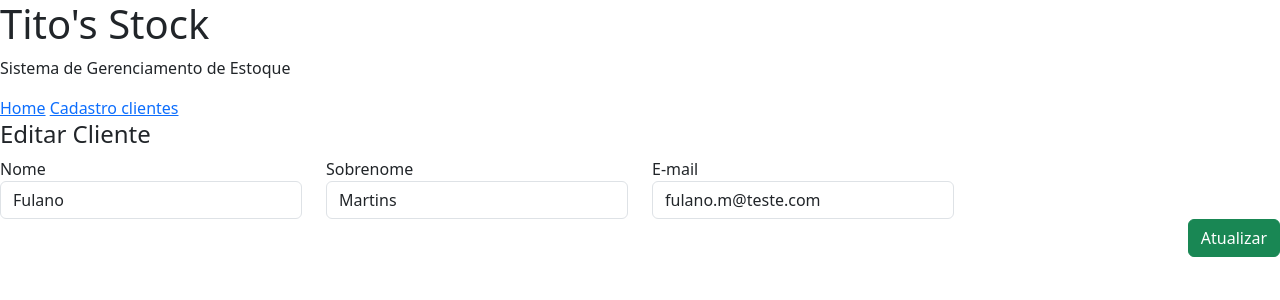
After one commit to oliverleomendes/django-I, a Django app: page /clientes/editar/3 in a window 1280 px wide. The commit adds this page. Shown: the top 300 px of the page. Run offline with Django 5.2, Linux system fonts and the light colour scheme; data comes from the database, SQL or seed files in the repository; both versions use the stored data as it was after the commit; some libraries are stand-ins or nearby versions.

Commit message:
Add in clientes and estoque process update and delete

```diff
--- a/cliente/templates/cadastro.html
+++ b/cliente/templates/cadastro.html
@@ -12,11 +12,11 @@
             </div>
             <div class="col-md-3">
                 <label for="sobrenome">Sobrenome</label>
-                <input type="text" name="sobrenome">
+                <input type="text" name="sobrenome" class="form-control">
             </div>
             <div class="col-md-3">
                 <label for="email">E-mail</label>
-                <input type="text" name="email">
+                <input type="text" name="email" class="form-control">
             </div>
         </div>
         <div class="d-flex justify-content-end">
--- /dev/null
+++ b/cliente/templates/editar_cliente.html
@@ -0,0 +1,30 @@
+{% extends 'master.html' %}
+
+{% block content %}
+    <h4>Editar Cliente</h4>
+
+    <form action="{% url 'atualizar_cliente' %}" method="post">
+        {% csrf_token %}
+        <input type="hidden" name="id" value="{{dados_cliente.id}}">
+        <div class="row">
+            <div class="col-md-3">
+                <label for="nome">Nome</label>
+                <input type="text" name="nome" class="form-control"
+                    value="{{dados_cliente.primeiro_nome}}">
+            </div>
+            <div class="col-md-3">
+                <label for="sobrenome">Sobrenome</label>
+                <input type="text" name="sobrenome" class="form-control"
+                    value="{{dados_cliente.sobrenome}}">
+            </div>
+            <div class="col-md-3">
+                <label for="email">E-mail</label>
+                <input type="text" name="email" class="form-control"
+                    value="{{dados_cliente.email}}">
+            </div>
+        </div>
+        <div class="d-flex justify-content-end">
+            <button class="btn btn-success">Atualizar</button>
+        </div>
+    </form>
+{% endblock %}
--- a/cliente/templates/master.html
+++ b/cliente/templates/master.html
@@ -4,9 +4,9 @@
     <meta charset="UTF-8">
     <meta name="viewport" content="width=device-width, initial-scale=1.0">
     <title>Tito's Stock</title>
-    <!-- {% load bootstrap5 %}
+    {% load bootstrap5 %}
     {% bootstrap_css %}
-    {% bootstrap_javascript %} -->
+    {% bootstrap_javascript %}
 </head>
 <body>
     <h1>Tito's Stock</h1>
--- a/cliente/urls.py
+++ b/cliente/urls.py
@@ -5,5 +5,8 @@ from . import views
 urlpatterns = [
     path('', views.index, name='index_cliente'),
     path('cadastro', views.cadastro, name='cadastro_cliente'),
-    path('criar/cliente', views.criar, name='criar_cliente')
+    path('criar/cliente', views.criar, name='criar_cliente'),
+    path('deletar/<int:id_cliente>', views.deletar_cliente, name='deletar_cliente'),
+    path('editar/<int:id_cliente>', views.editar, name='editar_cliente'),
+    path('atualizar', views.atualizar_cliente, name='atualizar_cliente')
 ]
--- a/cliente/views.py
+++ b/cliente/views.py
@@ -1,4 +1,4 @@
-from django.shortcuts import render, redirect
+from django.shortcuts import render, redirect, get_object_or_404
 from .models import Clientes
 from datetime import datetime
 
@@ -16,4 +16,22 @@ def criar(request):
     cliente = Clientes.objects.create(primeiro_nome=nome, sobrenome=sobrenome,
                                         email=email, status=1)
     cliente.save()
-    return redirect('index')
+    return redirect('index_cliente')
+
+def editar(request, id_cliente):
+    cliente = get_object_or_404(Clientes, pk=id_cliente)
+    return render(request, 'editar_cliente.html', {'dados_cliente': cliente})
+
+def atualizar_cliente(request):
+    id_cliente = request.POST["id"]
+    cliente = Clientes.objects.get(pk=id_cliente)
+    cliente.primeiro_nome = request.POST["nome"]
+    cliente.sobrenome = request.POST["sobrenome"]
+    cliente.email = request.POST["email"]
+    cliente.save()
+    return redirect('index_cliente')
+
+def deletar_cliente(request, id_cliente):
+    cliente = get_object_or_404(Clientes, pk=id_cliente)
+    cliente.delete()
+    return redirect('index_cliente')
--- a/estoque/templates/cadastroEstoque.html
+++ b/estoque/templates/cadastroEstoque.html
@@ -20,13 +20,13 @@
             </div>
             <div class="col-md-2">
                 <label for="preco">Preço</label>
-                <input type="number" name="preco">
+                <input type="text" name="preco" class="form-control">
             </div>
         </div>
         <div class="row">
             <div class="col-md-3">
                 <label for="descricao">Descricao</label>
-                <input type="text" name="descricao">
+                <input type="text" name="descricao" class="form-control">
             </div>
         </div>
         <div class="d-flex justify-content-end">
--- a/estoque/templates/masterEstoque.html
+++ b/estoque/templates/masterEstoque.html
@@ -4,9 +4,9 @@
     <meta charset="UTF-8">
     <meta name="viewport" content="width=device-width, initial-scale=1.0">
     <title>Tito's Stock</title>
-    <!-- {% load bootstrap5 %}
+    {% load bootstrap5 %}
     {% bootstrap_css %}
-    {% bootstrap_javascript %} -->
+    {% bootstrap_javascript %}
 </head>
 <body>
     <h1>Tito's Stock</h1>
```
Also changed, not shown: cliente/templates/index.html (+8 -1 lines), db.sqlite3.
